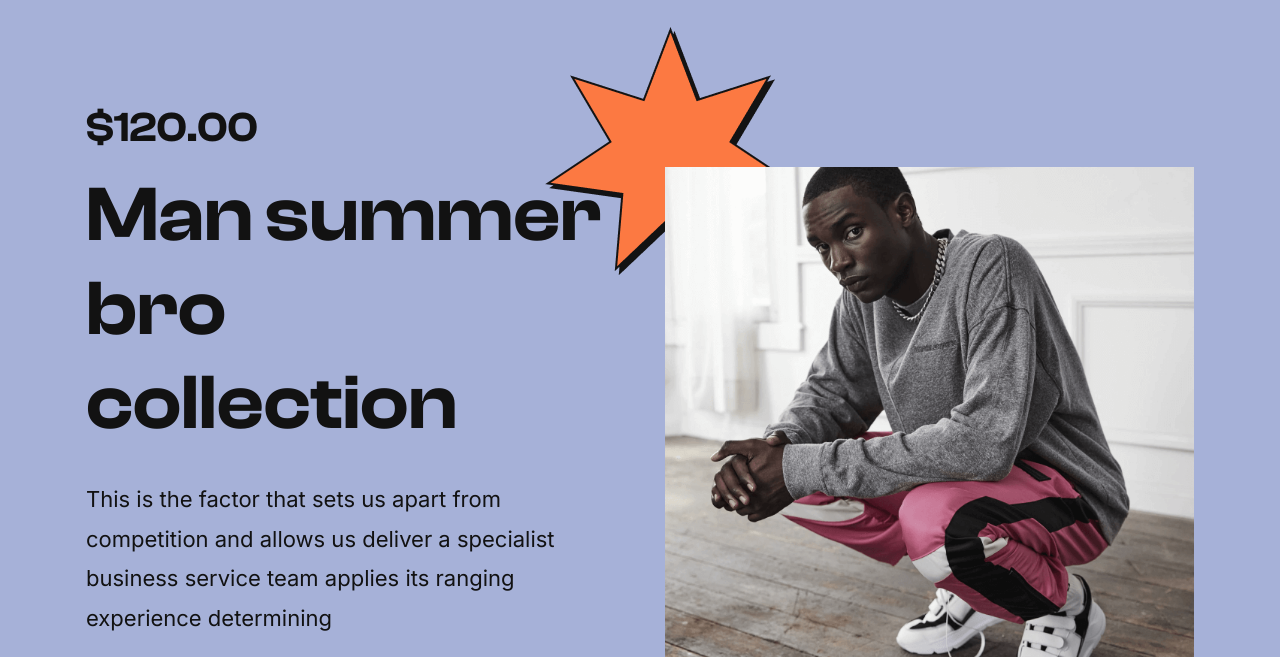
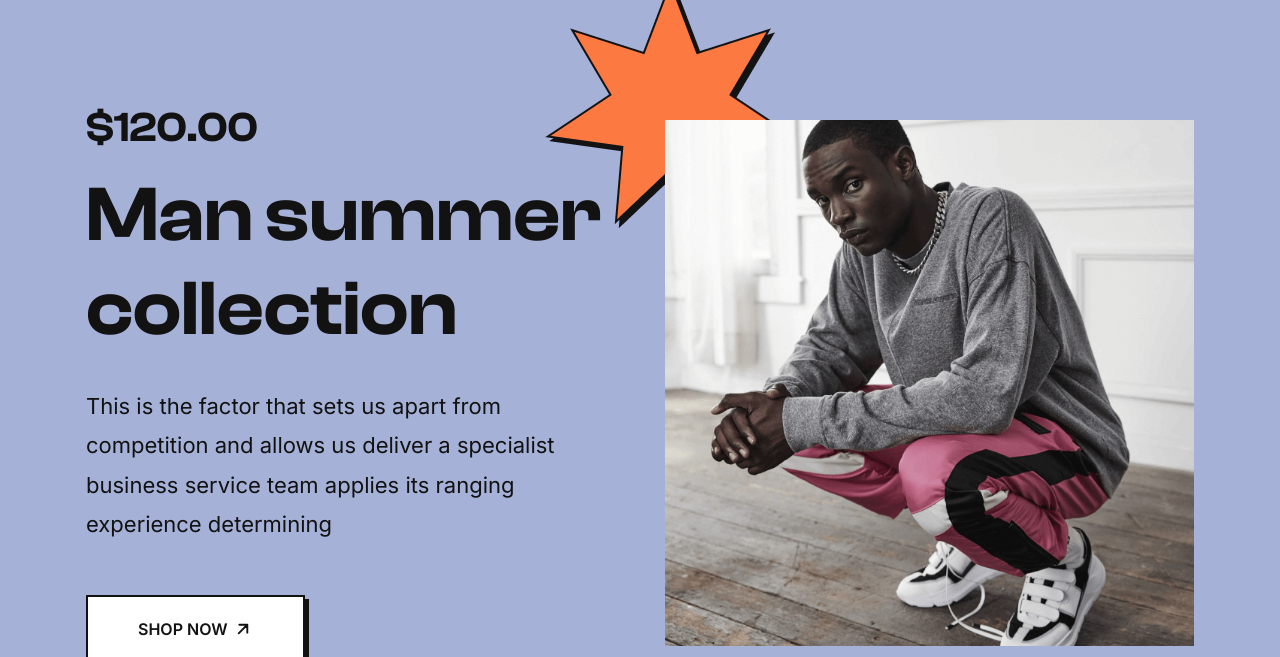
Before and after one commit to rushuamii/shoppy, a plain HTML site: page index.html in a window 1280 px wide. Shown: the part 97-754 px from the top of the page. Drawn offline with nearby package versions, Linux system fonts and the light colour scheme.

Commit message:
Update index.html

```diff
--- a/index.html
+++ b/index.html
@@ -104,7 +104,7 @@
               <p class="hero-subtitle title">$120.00</p>
 
               <h1 class="h1 hero-title title">
-                Man summer bro<br />
+                Man summer <br />
                 collection
               </h1>
 
```
